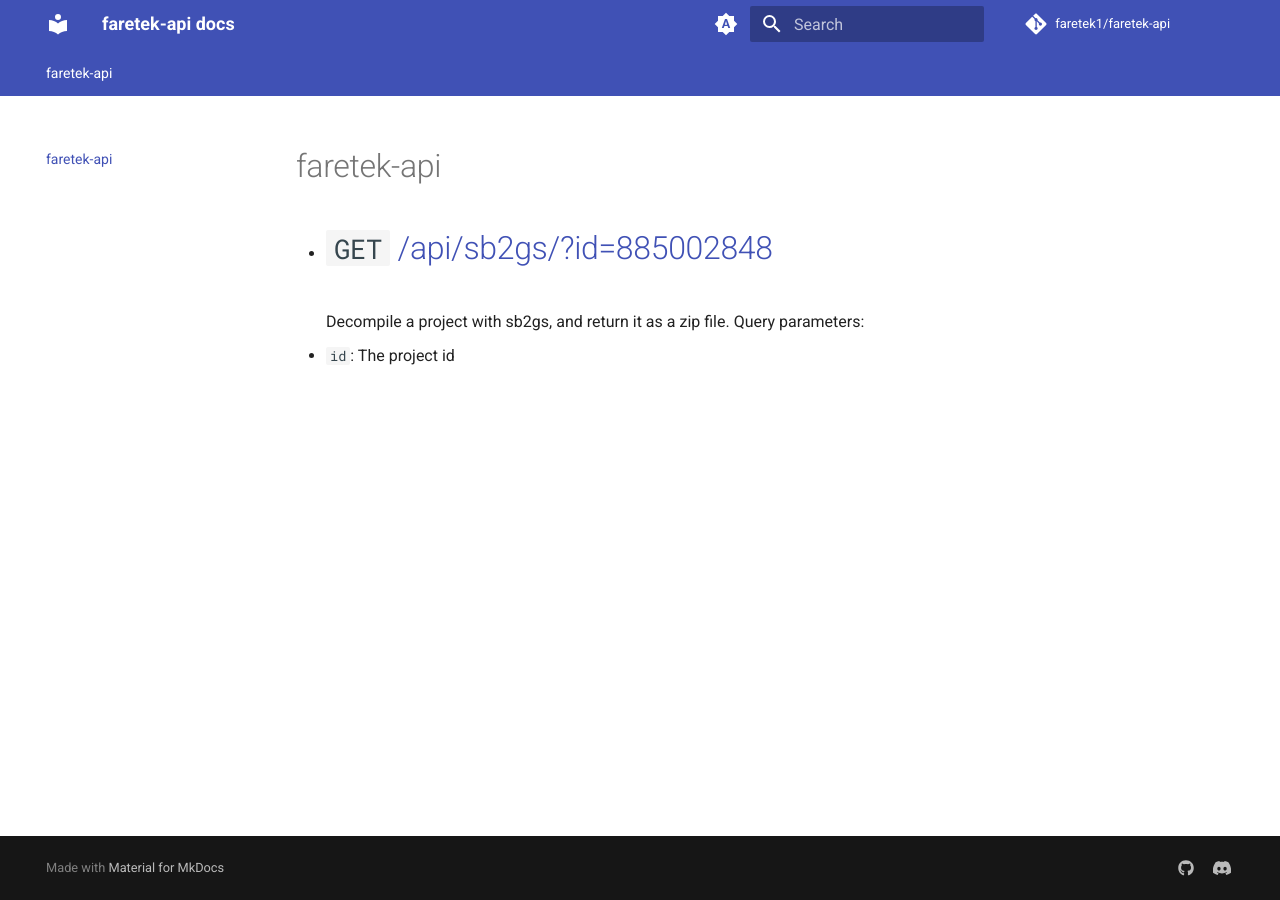
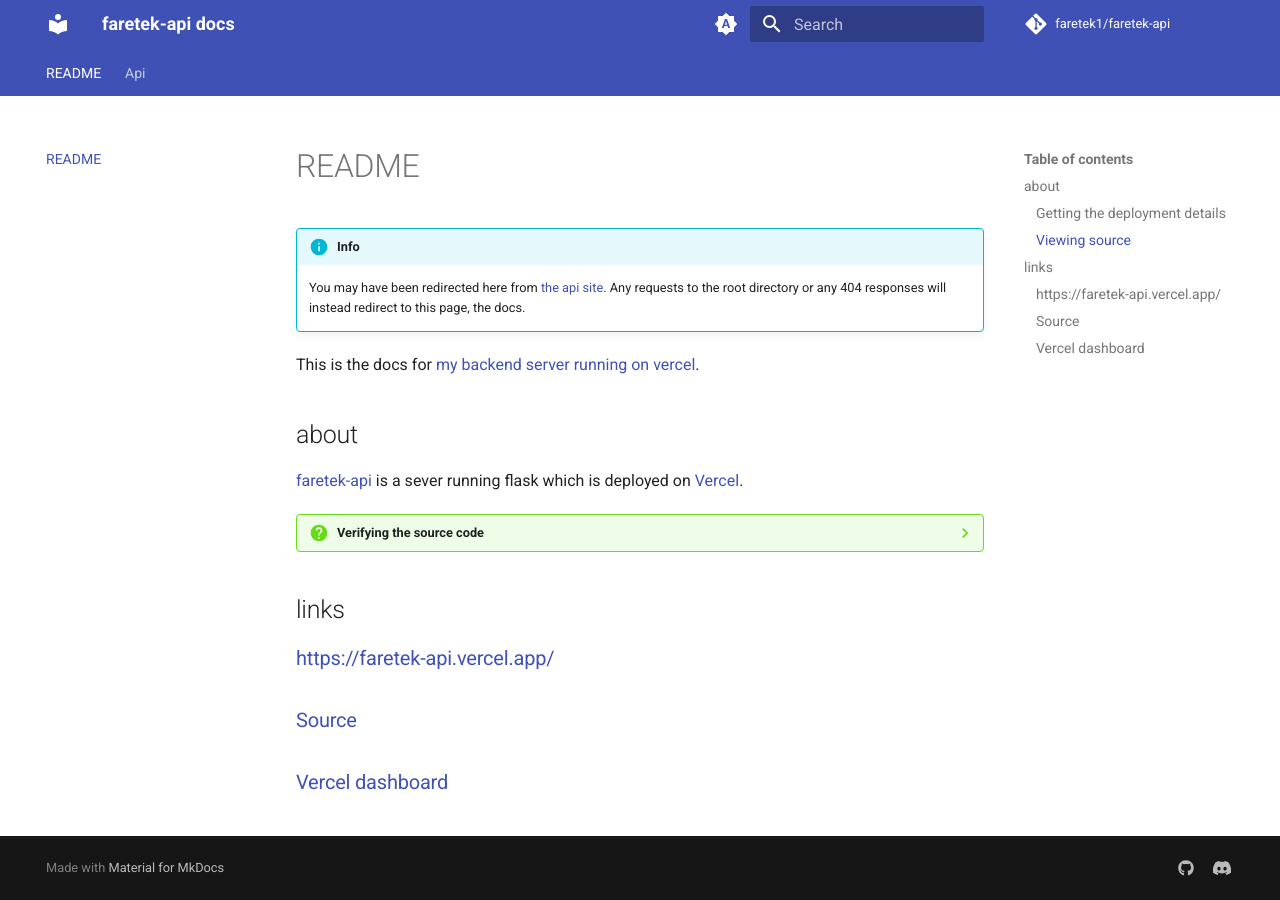
Before and after one commit to FAReTek1/faretek-api, an MkDocs documentation site: the page built from docs/index.md, in a window 1280 px wide. Built offline with MkDocs 1.6.1 and Material for MkDocs 9.7.7, drawn with Linux system fonts in a browser that asks for light colours; comment, search, counter and statistics services are not loaded.

Commit message:
docs: make seperate api section, revamp index.md, and edit readme.md

```diff
--- a/docs/index.md
+++ b/docs/index.md
@@ -1,6 +1,42 @@
-# faretek-api
+# README
 
-- # `GET` [/api/sb2gs/?id=885002848](/api/sb2gs/?id=885002848)
-  Decompile a project with sb2gs, and return it as a zip file.
-  Query parameters:
-  - `id`: The project id
+!!! info
+
+    You may have been redirected here from [the api site](https://faretek-api.vercel.app).
+    Any requests to the root directory or any 404 responses will instead redirect to this page, the docs.
+
+This is the docs for [my backend server running on vercel](https://faretek-api.vercel.app/).
+
+## about
+
+[faretek-api](https://faretek-api.vercel.app/) is a sever running flask which is deployed on [Vercel](https://vercel.com/).
+
+??? Question "Verifying the source code"
+
+    If you are not confident that the vercel instance is running the exact same code as the GitHub repository,
+    I've made the source open from Vercel so that you can verify it
+    (if you know of a better way of doing this, do tell).
+
+    ### Getting the deployment details
+
+    This gives the url of this commit, and some other information like the build logs.
+
+    1. Navigate to the [GitHub repo](https://github.com/FAReTek1/faretek-api).
+    2. Click the tick next to the latest commit (If you want to verify an older instance, you can do that too).
+    3. Goto the link `Details` next to the Vercel Deployment check.
+
+    ### Viewing source
+
+    If you want to view the source code, you can click the `Source` tab at the top of the page.
+
+    If this doesnt work:
+
+    4. Append `/source` to the end of the url and press enter.
+    5. You should be able to see the source code. It should be identical to the GitHub repository at the latest commit.
+
+
+## links
+
+### [https://faretek-api.vercel.app/](https://faretek-api.vercel.app/)
+### [Source](https://github.com/FAReTek1/faretek-api/)
+### [Vercel dashboard](https://vercel.com/fareteks-projects/faretek-api)
```
Also changed, not shown: README.md (+3 -2 lines), docs/api/index.md (added, +8 -0 lines), docs/api/sb2gs.md (added, +13 -0 lines).
